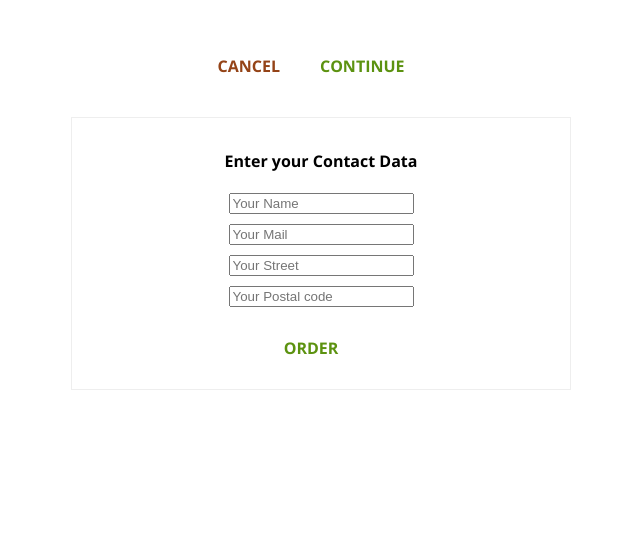
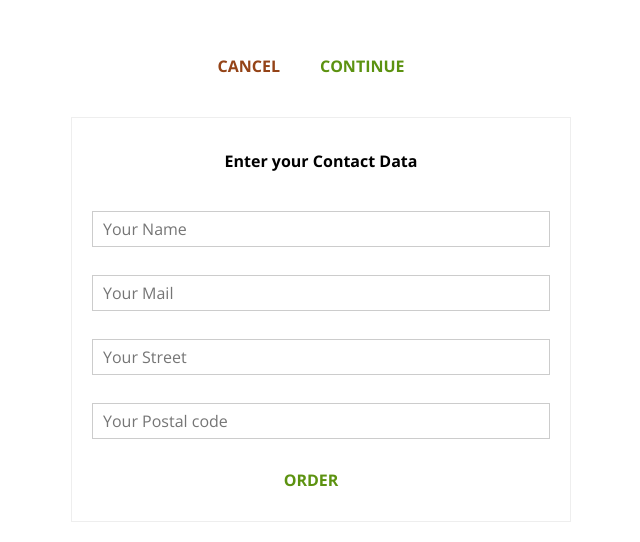
Before and after one commit to cigna2020/building_burger_app_react, a React app in the folder burger_app/: page /checkout/contact-data in a window 1280 px wide. Shown: the part 701-1243 px from the top of the page, without its empty margins (319-959 px from the left). Before the commit the page ends 1111 px from the top, so only its background shows below. Built offline with nearby package versions, Linux system fonts and the light colour scheme.

Commit message:
Create an Input component to create an input dynamically using switch-case and change inputs in ContactData on <Input/> component

```diff
--- /dev/null
+++ b/burger_app/src/components/UI/Input/Input.js
@@ -0,0 +1,29 @@
+import React from 'react';
+
+import styles from './Input.module.css';
+
+const input = (props) => {
+
+    let inputElement = null;
+
+    switch (props.inputtype) {
+        case ('input'):
+            inputElement = <input className={styles.InputElement} {...props} />;
+            break;
+        case ('textarea'):
+            inputElement = <textarea className={styles.InputElement} {...props} />;
+            break;
+        default:
+            inputElement = <inpu className={styles.InputElement} {...props} />;
+    }
+
+    return (
+        <div className={styles.Input}>
+            <label className={styles.Label}>{props.label}</label>
+            {inputElement}
+        </div>
+    );
+
+};
+
+export default input;
--- /dev/null
+++ b/burger_app/src/components/UI/Input/Input.module.css
@@ -0,0 +1,27 @@
+.Input {
+  width: 100%;
+  padding: 10px;
+  box-sizing: border-box;
+}
+
+.Label {
+  font-weight: bold;
+  display: block;
+  margin-bottom: 8px;
+}
+
+.InputElement {
+  outline: none;
+  border: 1px solid #ccc;
+  background-color: #fff;
+  font: inherit;
+  padding: 6px 10px;
+  display: block;
+  width: 100%;
+  box-sizing: border-box;
+}
+
+.InputElement:focus {
+  outline: none;
+  background-color: #ccc;
+}
--- a/burger_app/src/containers/Checkout/ContactData/ContactData.js
+++ b/burger_app/src/containers/Checkout/ContactData/ContactData.js
@@ -4,6 +4,7 @@ import Button from '../../../components/UI/Button/Button';
 import styles from './ContactData.module.css'
 import axios from '../../../axios-orders';
 import Spinner from '../../../components/UI/Spinner/Spinner';
+import Input from '../../../components/UI/Input/Input';
 
 class ContactData extends Component {
 
@@ -46,13 +47,13 @@ class ContactData extends Component {
 
     render() {
         let form = (
-            <from>
-                <input className={styles.Input} type="text" name="name" placeholder="Your Name" />
-                <input className={styles.Input} type="email" name="email" placeholder="Your Mail" />
-                <input className={styles.Input} type="text" name="street" placeholder="Your Street" />
-                <input className={styles.Input} type="text" name="postal" placeholder="Your Postal code" />
+            <form>
+                <Input inputtype="input" type="text" name="name" placeholder="Your Name" />
+                <Input inputtype="input" type="email" name="email" placeholder="Your Mail" />
+                <Input inputtype="input" type="text" name="street" placeholder="Your Street" />
+                <Input inputtype="input" type="text" name="postal" placeholder="Your Postal code" />
                 <Button className={styles.Input} btnType="Success" clicked={this.orderHandler}>ORDER</Button>
-            </from>
+            </form>
         );
         if (this.state.loading) {
             form = <Spinner />
--- a/burger_app/src/containers/Checkout/ContactData/ContactData.module.css
+++ b/burger_app/src/containers/Checkout/ContactData/ContactData.module.css
@@ -8,11 +8,6 @@
   box-sizing: border-box;
 }
 
-.Input {
-  display: block;
-  margin: 10px auto;
-}
-
 @media (min-width: 600px) {
   .ContactData {
     width: 500px;
```
